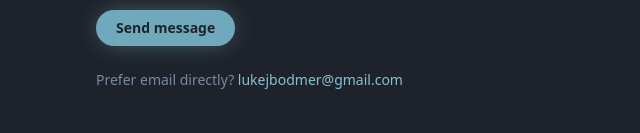
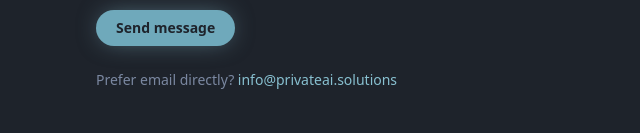
Before and after one commit to lukebodmer/privateai-solutions, an Astro site: page /contact in a window 1280 px wide. Shown: the part 819-952 px from the top of the page, 232-872 px from the left. Built offline with nearby package versions, Linux system fonts and the light colour scheme; Astro itself is replaced by a stand-in of ours.

Commit message:
Contact and release signup go to info@privateai.solutions
The address on the contact page, its form action and the home page's release
signup all pointed at Luke's personal Gmail. The domain's mail is on
Cloudflare Email Routing now, so they point at the domain address.

```diff
--- a/src/pages/contact.astro
+++ b/src/pages/contact.astro
@@ -18,7 +18,7 @@ import PageHeader from '../components/PageHeader.astro';
     </PageHeader>
 
     <form
-      action="mailto:lukejbodmer@gmail.com"
+      action="mailto:info@privateai.solutions"
       method="get"
       enctype="text/plain"
       class="space-y-5"
@@ -85,8 +85,8 @@ import PageHeader from '../components/PageHeader.astro';
 
     <p class="mt-6 text-nord-500 text-sm">
       Prefer email directly?
-      <a href="mailto:lukejbodmer@gmail.com" class="text-frost-400 hover:underline">
-        lukejbodmer@gmail.com
+      <a href="mailto:info@privateai.solutions" class="text-frost-400 hover:underline">
+        info@privateai.solutions
       </a>
     </p>
 
--- a/src/pages/index.astro
+++ b/src/pages/index.astro
@@ -223,7 +223,7 @@ const promises = [
               class="px-4 py-2 rounded-full bg-frost-500 hover:bg-frost-400 text-nord-950 text-sm font-semibold shadow-[0_0_24px_-6px_rgba(136,192,208,0.6)] transition-colors">
               Book a consultation
             </a>
-            <a href="mailto:lukejbodmer@gmail.com?subject=Neuman%20release%20updates&body=Please%20let%20me%20know%20when%20Neuman%20is%20released."
+            <a href="mailto:info@privateai.solutions?subject=Neuman%20release%20updates&body=Please%20let%20me%20know%20when%20Neuman%20is%20released."
               class="group inline-flex items-center gap-1.5 text-sm font-medium text-nord-300 hover:text-white transition-colors">
               Get release updates
               <span class="text-frost-400 transition-transform group-hover:translate-x-0.5" aria-hidden="true">&rarr;</span>
```
